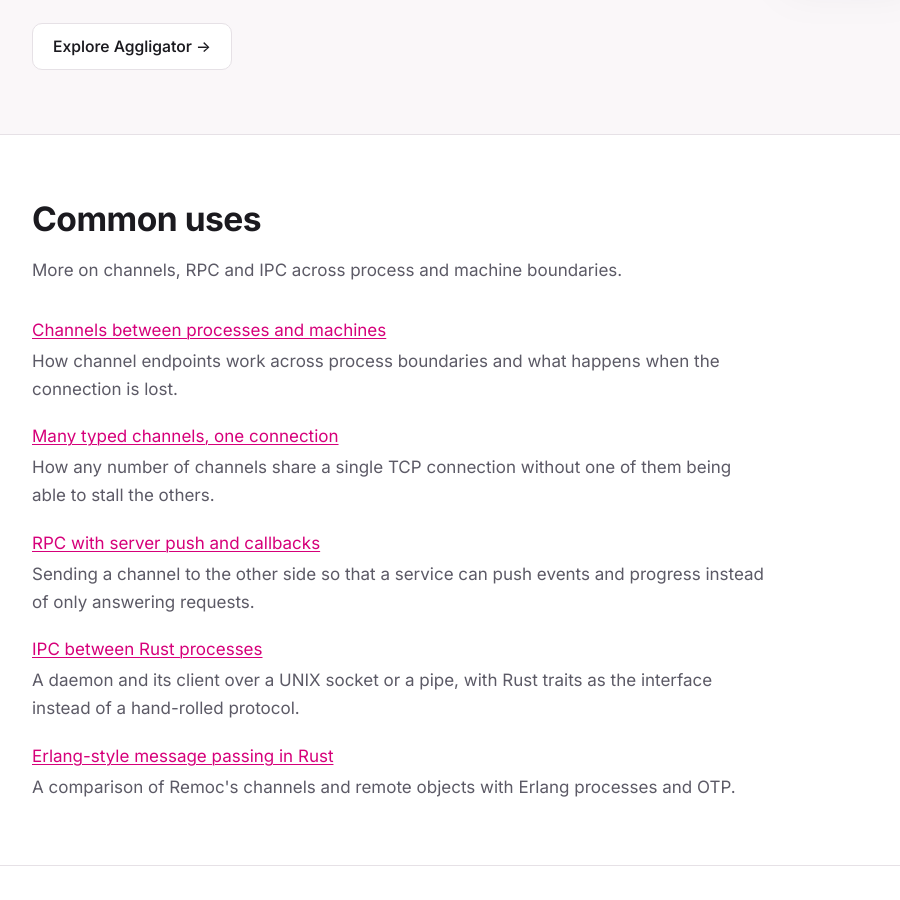
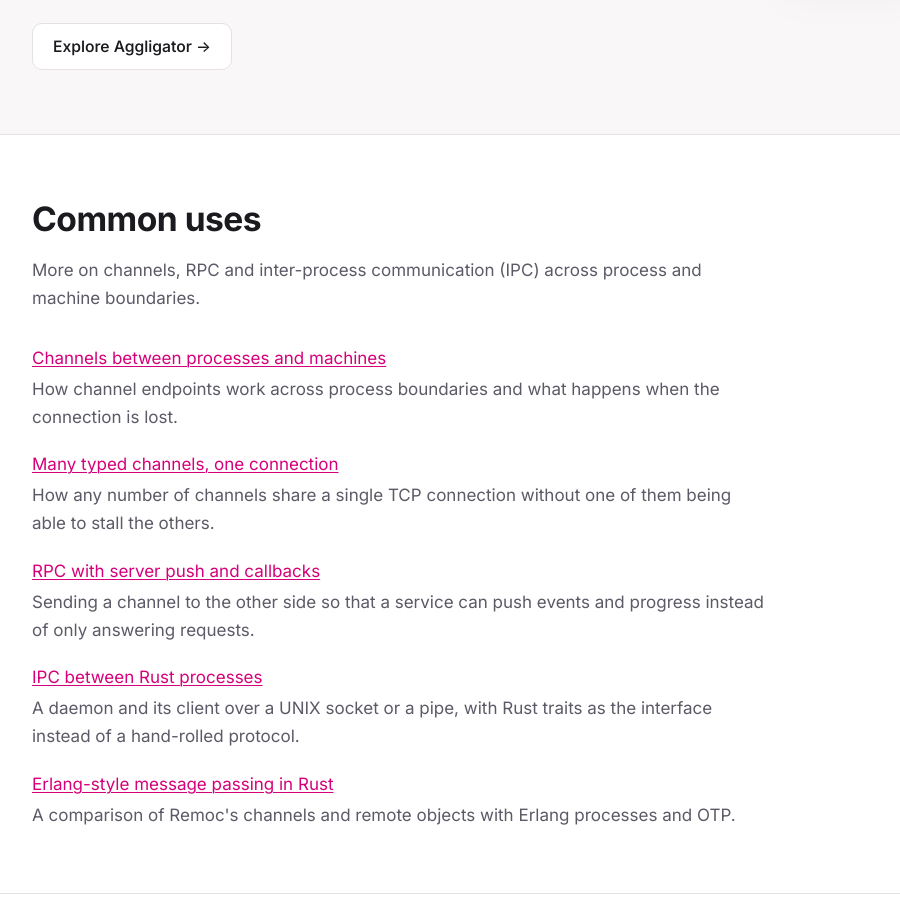
Before and after one commit to remoc-rs/remoc-rs.github.io, a Jekyll site: the page built from index.html, in a window 1280 px wide and 900 px high, scrolled down 6975 px. Shown: the whole window, without its empty margins (64-964 px from the left). Built offline with Jekyll 4.4.1, drawn with Linux system fonts in a browser that asks for light colours.

Commit message:
remoc: add IPC reference

```diff
--- a/index.html
+++ b/index.html
@@ -454,7 +454,7 @@ counter.<span class="f">increase</span>(<span class="n">45</span>).<span class="
             <div class="wrap">
                 <h2>Common uses</h2>
                 <p class="section-lead">
-                    More on channels, RPC and IPC across process and machine boundaries.
+                    More on channels, RPC and inter-process communication (IPC) across process and machine boundaries.
                 </p>
                 <ul class="topics">
                     <li>
```
